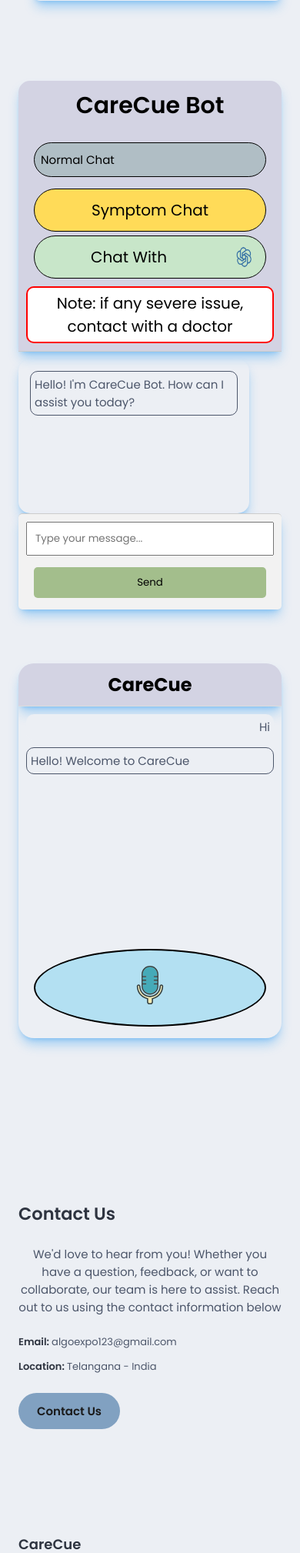
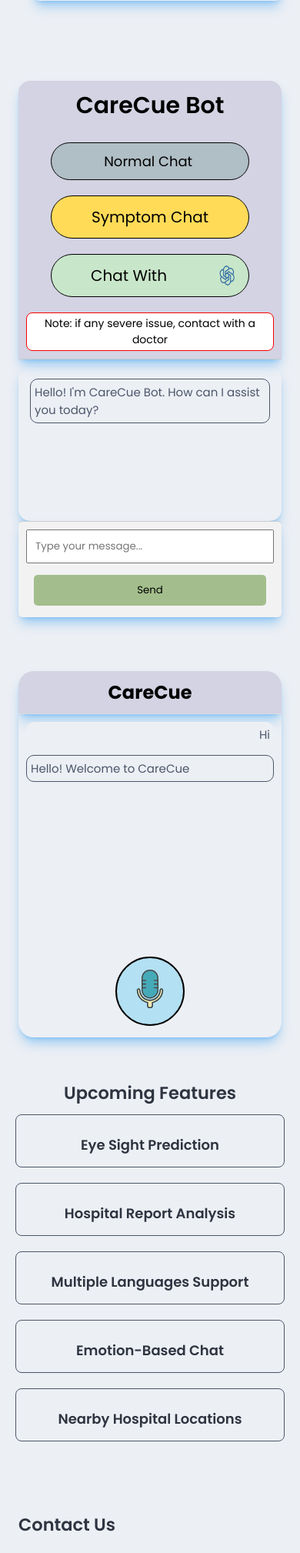
Before and after one commit to likhith1409/CareCue_Main, a Flask app: page / in a window 390 px wide. Shown: the part 2676-4694 px from the top of the page at 77% size. Run offline with Flask 3, Linux system fonts and the light colour scheme; data that the repository does not hold is empty; parts of the project's set-up code (start-up, migrations or seed data) failed here and were passed over.

Commit message:
Updated files

```diff
--- a/API KEYS.txt
+++ b/API KEYS.txt
@@ -1,2 +1,3 @@
 OpenAiApi= Open Ai api key
+sk-proj-LIW2yxyphP4zejzkxo3pT3BlbkFJJlD0Yb82ZrLxqsGSQZPY
 newsapi = News Api key
--- a/app.py
+++ b/app.py
@@ -371,7 +371,9 @@ def upload_image():
 
 #########################################################################################################################
 # Replace 'YOUR_API_KEY' with your actual News API key
+#NEWS_API_KEY = 'b5034f4679a54b5bb1f7a2434d802186'
 NEWS_API_KEY = 'Your_Api_key'
+#openai.api_key = 'sk-proj-LIW2yxyphP4zejzkxo3pT3BlbkFJJlD0Yb82ZrLxqsGSQZPY'
 openai.api_key = 'Your_Api'
 
 
--- a/static/styles/styles.css
+++ b/static/styles/styles.css
@@ -1090,6 +1090,20 @@ body.dark-theme {
   border-radius: 10px;
 }
 
+@media only screen and (max-width: 600px) {
+  .chatbotlabel span {
+    display: inline-block; /* Ensure element stays inline */
+    background-color: #fff; /* Keep the same background color */
+    color: black; /* Keep the same text color */
+    padding: 3px; /* Reduce padding for smaller screens */
+    border: 1px solid red; /* Reduce border thickness */
+    border-radius: 8px; /* Slightly decrease border radius */
+    font-size: 14px; /* Adjust font size for better fit */
+  }
+}
+
+
+
 .input-box {
   display: flex;
   justify-content: space-between;
@@ -1156,6 +1170,34 @@ button {
   font-size: var(--font-bold);
 }
 
+@media (max-width: 600px) {
+  .chart-button{
+    padding: 10px 6px;
+    text-align: right;
+    width: 80%; /* Adjust width as needed */
+    margin: 10px auto; /* Center horizontally with margin */
+    box-sizing: border-box;
+    font-size: large;
+  }
+
+
+  .chat-buttons {
+    flex-direction: column; /* Stack buttons vertically */
+    align-items: center; /* Center buttons vertically */
+  }
+}
+
+@media (max-width: 600px) {
+  .chart-button1,
+  .chart-button0 {
+    padding: 10px 6px;
+    text-align: right;
+    width: 80%; /* Adjust width as needed */
+    margin: 10px auto; /* Center horizontally with margin */
+    box-sizing: border-box;
+    font-size: large;
+  }
+}
 .normal-chat{
   color: var(--text-color);
   font-weight: bold;
@@ -1206,6 +1248,8 @@ button {
   text-align: right;
   font-size: var(--font-bold);
 }
+
+
 
 .chart-button:hover {
   background-color: #d1c4e9;
@@ -1266,6 +1310,8 @@ button {
   align-self: flex-start;
 }
 
+
+
 @media (max-width: 600px) {
   .chatbot_container {
     width: 100%;
@@ -1277,7 +1323,7 @@ button {
   .chatbox {
     height: 350px;
     width: 100%;
-    max-width: 300px;
+    max-width: 400px;
     margin-top: 10px;
   }
 
@@ -1315,7 +1361,7 @@ button {
   .chart-button {
     padding: 10px 8px;
     margin: 10px;
-    font-size: 15px;
+    text-indent: 60px;
   }
 
   .chart-button1 {
@@ -1422,7 +1468,19 @@ button {
 }
 
 
-
+@media only screen and (max-width: 600px) {
+  .voiceass-custom-button {
+    background-color: #b3e0f2; /* Keep the same background color */
+    color: #fff; /* Keep the same text color */
+    border: 2px solid black; /* Keep the same border */
+    border-radius: 50%; /* Keep the button round */
+    padding: 15px; /* Reduce padding for smaller screens */
+    font-size: 14px; /* Decrease font size for better fit */
+    cursor: pointer; /* Keep the same cursor style */
+    display: inline-block; /* Ensure button stays inline */
+    width: 90px;
+  }
+}
 
 
 /* Responsive styles for mobile devices */
@@ -1718,6 +1776,23 @@ button {
   color: #000;
 }
 
+
+@media only screen and (min-width: 768px) {
+  .login-form,
+  .signup-form {
+    /* Example additional styles for larger screens */
+    max-width: 500px;
+    margin: 0 auto; /* Center align the forms */
+  }
+
+  .form-group input,
+  .form-group button {
+    /* Example larger input and button sizes */
+    padding: 12px;
+    font-size: 16px;
+  }
+}
+
 /* Center the modal on smaller screens */
 @media screen and (max-width: 600px) {
   .modal {
@@ -1778,3 +1853,51 @@ button {
 .suggestion:hover {
   background-color: #f0f0f0;
 }
+
+.upcoming-features-section {
+  padding: 20px;
+  border-radius: 10px;
+}
+
+.upcoming-features-container {
+  display: grid;
+  grid-template-columns: repeat(3, 1fr);
+  gap: 20px;
+}
+
+.upcoming-feature-item {
+
+  border: 1px solid var(--text-color);
+  border-radius: 8px;
+  padding: 15px;
+  background-color: var(--body-color);
+  color: var(--text-color);
+  text-align: center;
+}
+
+.upcoming-feature-title {
+  font-size: 18px;
+  margin-top: 10px;
+}
+
+.upcoming-feature-icon {
+  margin-bottom: 10px;
+}
+
+.upcoming-features-heading{
+  text-align: center;
+  margin-bottom: 10px;
+}
+
+/* Adjustments for responsiveness */
+@media (max-width: 768px) {
+  .upcoming-features-container {
+      grid-template-columns: repeat(2, 1fr);
+  }
+}
+
+@media (max-width: 480px) {
+  .upcoming-features-container {
+      grid-template-columns: 1fr;
+  }
+}
--- a/templates/index.html
+++ b/templates/index.html
@@ -55,7 +55,6 @@
                           <ul class="dropdown-content">
                             <li><a href="#scanner">Medicine Scanner</a></li>
                             <li><a href="#chatbot">ChatBot</a></li>
-                            <li><a href="#maps">Hospital Maps</a></li>
                           </ul>
                         <li class="nav__item">
                             <a href="#contact" class="nav__link">Contact Us</a>
@@ -88,6 +87,9 @@
 
 
                     </ul>
+                </div>
+                <div class="nav__toggle" id="nav-toggle">
+                    <i class='bx bx-grid-alt'></i>
                 </div>
             </nav>
             <!-- Update the login form -->
@@ -281,7 +283,7 @@
 
 At CareCue, we believe in empowering individuals on their journey towards optimal well-being. Our mission is to provide a seamless and personalized healthcare experience that goes beyond conventional boundaries.
                     </p>
-                    <a href="#services" class="button4"><svg xmlns="http://www.w3.org/2000/svg" x="0px" y="0px" width="30" height="30" viewBox="0 0 30 30" style="vertical-align: middle;"">
+                    <a href="https://github.com/likhith1409/CareCue_Main" class="button4"><svg xmlns="http://www.w3.org/2000/svg" x="0px" y="0px" width="30" height="30" viewBox="0 0 30 30" style="vertical-align: middle;"">
                       <path d="M15,3C8.373,3,3,8.373,3,15c0,5.623,3.872,10.328,9.092,11.63C12.036,26.468,12,26.28,12,26.047v-2.051 c-0.487,0-1.303,0-1.508,0c-0.821,0-1.551-0.353-1.905-1.009c-0.393-0.729-0.461-1.844-1.435-2.526 c-0.289-0.227-0.069-0.486,0.264-0.451c0.615,0.174,1.125,0.596,1.605,1.222c0.478,0.627,0.703,0.769,1.596,0.769 c0.433,0,1.081-0.025,1.691-0.121c0.328-0.833,0.895-1.6,1.588-1.962c-3.996-0.411-5.903-2.399-5.903-5.098 c0-1.162,0.495-2.286,1.336-3.233C9.053,10.647,8.706,8.73,9.435,8c1.798,0,2.885,1.166,3.146,1.481C13.477,9.174,14.461,9,15.495,9 c1.036,0,2.024,0.174,2.922,0.483C18.675,9.17,19.763,8,21.565,8c0.732,0.731,0.381,2.656,0.102,3.594 c0.836,0.945,1.328,2.066,1.328,3.226c0,2.697-1.904,4.684-5.894,5.097C18.199,20.49,19,22.1,19,23.313v2.734 c0,0.104-0.023,0.179-0.035,0.268C23.641,24.676,27,20.236,27,15C27,8.373,21.627,3,15,3z"></path>
                   </svg>Github</a>
                 </div>
@@ -757,11 +759,79 @@ At CareCue, we believe in empowering individuals on their journey towards optima
             </section>
 
 
-            <section class="services section container" id="maps">
-                <div class="services__container grid">
+            <section class="upcoming-features-section">
+                <h2 class="upcoming-features-heading">Upcoming Features</h2>
+                <div class="upcoming-features-container grid1">
+                    <div class="upcoming-feature-item">
+                        <div class="upcoming-feature-icon">
+
+                            <i class="upcoming-icon"></i>
+                        </div>
+                        <div class="upcoming-feature-content">
+
+                            <h3 class="upcoming-feature-title">Eye Sight Prediction
+                            </h3>
+
+                        </div>
+                    </div>
+
+                    <div class="upcoming-feature-item">
+                        <div class="upcoming-feature-icon">
+
+                            <i class="upcoming-icon"></i>
+                        </div>
+                        <div class="upcoming-feature-content">
+
+                            <h3 class="upcoming-feature-title">Hospital Report Analysis
+                            </h3>
+
+                        </div>
+                    </div>
+
+                    <div class="upcoming-feature-item">
+                        <div class="upcoming-feature-icon">
+
+                            <i class="upcoming-icon"></i>
+                        </div>
+                        <div class="upcoming-feature-content">
+
+                            <h3 class="upcoming-feature-title">Multiple Languages Support
+                            </h3>
+
+                        </div>
+                    </div>
+
+                    <div class="upcoming-feature-item">
+                        <div class="upcoming-feature-icon">
+
+                            <i class="upcoming-icon"></i>
+                        </div>
+                        <div class="upcoming-feature-content">
+
+                            <h3 class="upcoming-feature-title">Emotion-Based Chat
+                            </h3>
+
+                        </div>
+                    </div>
+
+                    <div class="upcoming-feature-item">
+                        <div class="upcoming-feature-icon">
+
+                            <i class="upcoming-icon"></i>
+                        </div>
+                        <div class="upcoming-feature-content">
+
+                            <h3 class="upcoming-feature-title">Nearby Hospital Locations                            </h3>
+
+                        </div>
+                    </div>
+
+
+
 
                 </div>
             </section>
+
 
             <!--=============== CONTACT US ===============-->
             <section class="contact section container" id="contact">
@@ -772,7 +842,7 @@ At CareCue, we believe in empowering individuals on their journey towards optima
                     </div>
 
                     <ul class="contact__content grid">
-                        <li class="contact__address">Email:  <span class="contact__information">algoexpo123@gmail.com</span></li>
+                        <li class="contact__address">Email:  <span class="contact__information">carecueai@gmail.com</span></li>
                         <li class="contact__address">Location: <span class="contact__information">Telangana - India</span></li>
                     </ul>
 
@@ -808,14 +878,14 @@ At CareCue, we believe in empowering individuals on their journey towards optima
                     <h3 class="footer__title">Community</h3>
                     <ul class="footer__links">
                         <li><a href="#" class="footer__link">Support</a></li>
-                        <li><a href="https://github.com/" class="footer__link">Questions</a></li>
+                        <li><a href="https://github.com/likhith1409/CareCue_Main" class="footer__link">Questions</a></li>
 
                     </ul>
                 </div>
 
                 <div class="footer__social">
 
-                    <a href="https://github.com/" class="footer__social-link"><i class='bx bxl-github'></i></a>
+                    <a href="https://github.com/likhith1409/CareCue_Main" class="footer__social-link"><i class='bx bxl-github'></i></a>
 
                 </div>
             </div>
```
